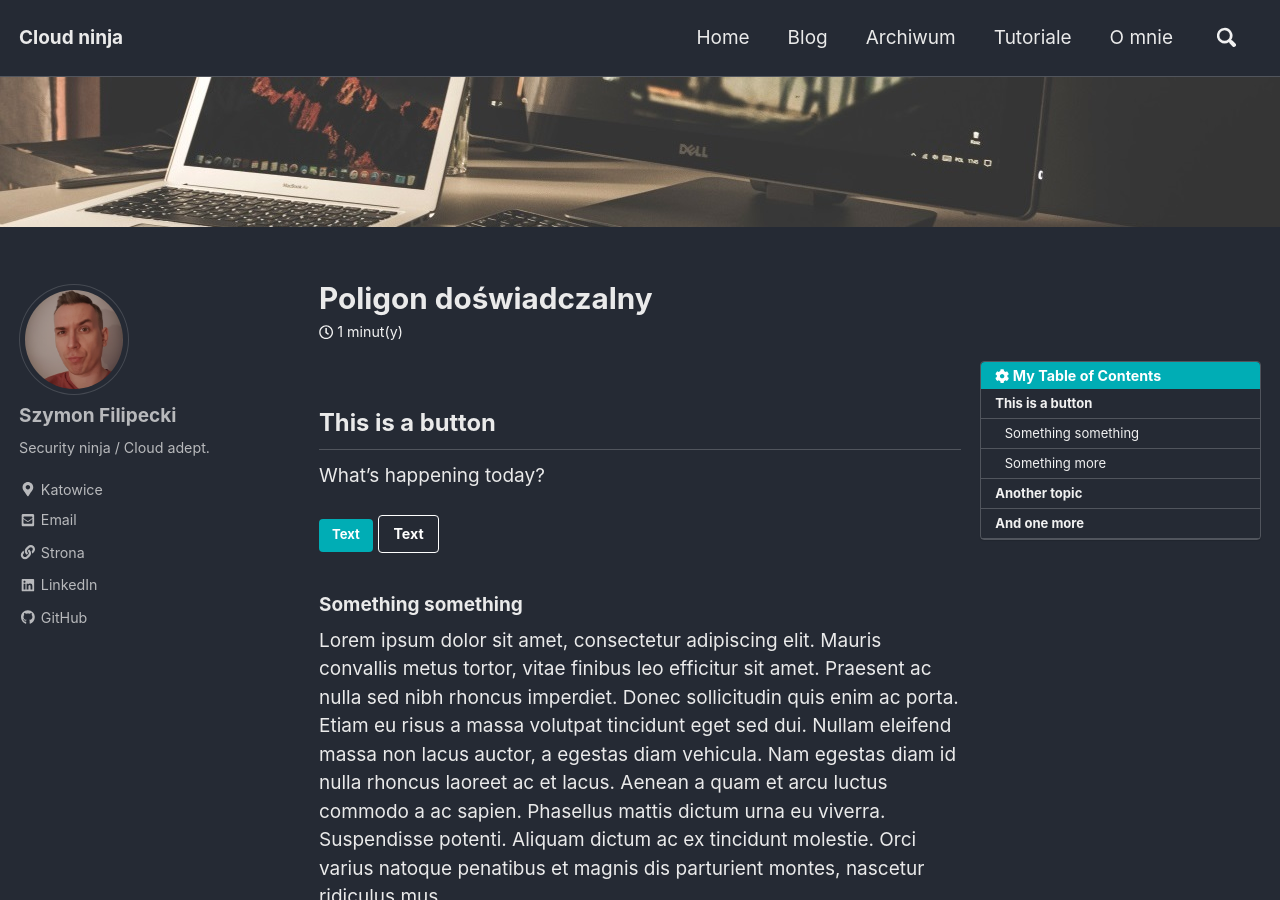
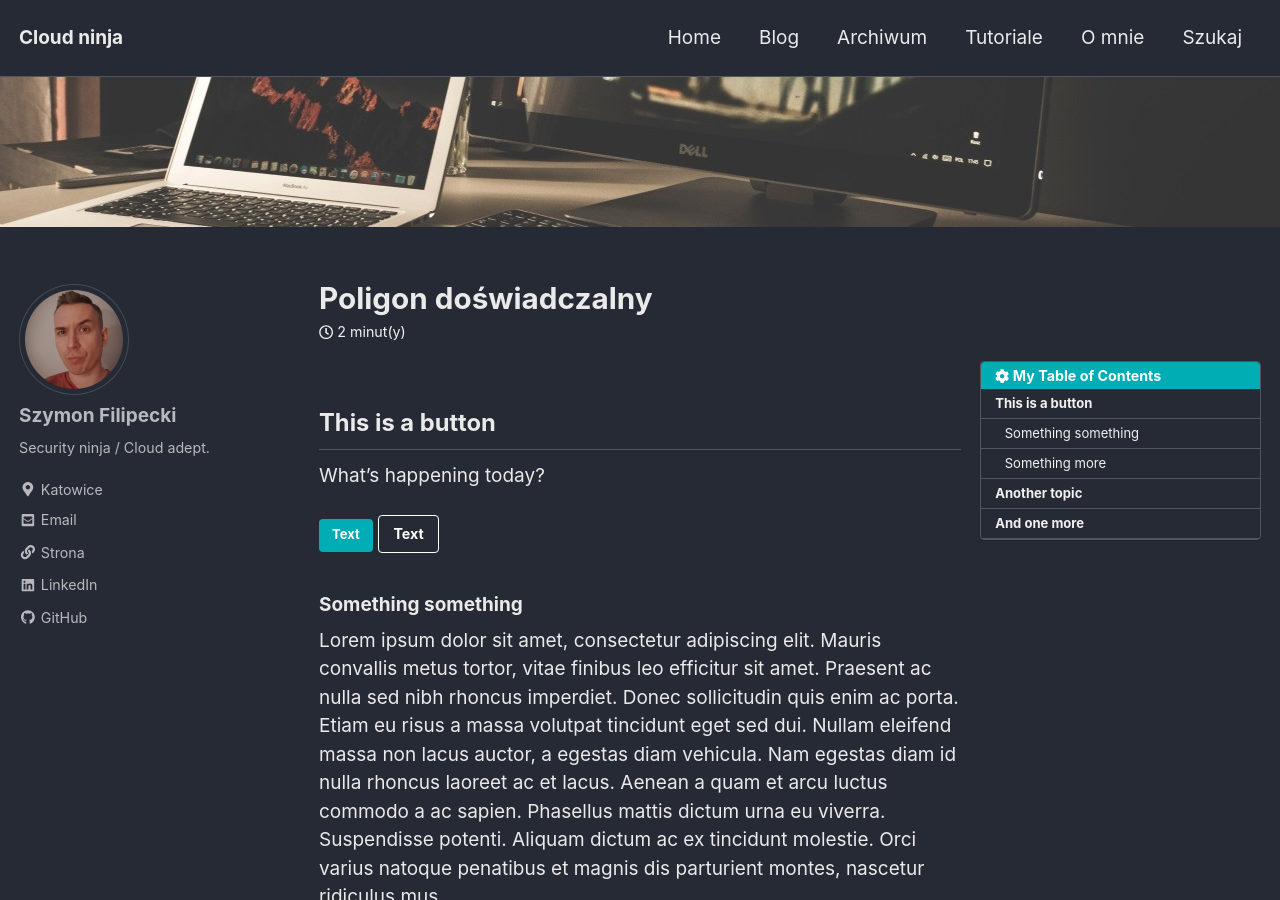
Before and after one commit to shymeck/shymeck.xyz, a Jekyll site: the page built from _posts/2018-12-18-poligon-doswiadczalny.md, in a window 1280 px wide and 900 px high. Built offline with Jekyll 4.4.1, drawn with Linux system fonts in a browser that asks for light colours; cached includes are drawn as plain includes; nearby versions of some CDN libraries; comment, search, counter and statistics services are not loaded; some of the changed text lies outside the part shown.

Commit message:
Changed search option to dedicated page, to stop loading lunr by default. Removed teaser image from search results.

```diff
--- a/_config.yml
+++ b/_config.yml
@@ -26,7 +26,7 @@
 repository: # GitHub username/repo-name e.g. "mmistakes/minimal-mistakes"
 teaser: # path of fallback teaser image, e.g. "/assets/images/500x300.png"
 breadcrumbs: false # true, false (default)
-words_per_minute: 200
+words_per_minute: 170
 comments:
   provider: "disqus" # false (default), "disqus", "discourse", "facebook", "google-plus", "staticman", "staticman_v2" "custom"
   disqus:
@@ -60,7 +60,7 @@
   secret:
 atom_feed:
   path: # blank (default) uses feed.xml
-search: true # true, false (default)
+search: false # true, false (default)
 search_full_content: # true, false (default)
 search_provider: lunr # lunr (default), algolia, google
 algolia:
--- a/_data/navigation.yml
+++ b/_data/navigation.yml
@@ -10,3 +10,5 @@
     url: /categories/tutoriale/
   - title: "O mnie"
     url: /o-mnie/
+  - title: "Szukaj"
+    url: /search/
--- a/_posts/2018-12-18-poligon-doswiadczalny.md
+++ b/_posts/2018-12-18-poligon-doswiadczalny.md
@@ -31,10 +31,21 @@
 
 Phasellus iaculis blandit justo ac gravida. Curabitur at feugiat erat. Morbi ut nulla nec augue egestas imperdiet. Nulla finibus ligula augue, vel tincidunt orci lacinia nec. Ut efficitur placerat eleifend. Duis venenatis metus sit amet est vehicula varius commodo at ante. Proin eu mattis neque, quis bibendum lacus. Donec in vehicula neque. Maecenas vestibulum mauris euismod mauris interdum, sit amet convallis augue cursus. Ut hendrerit elit eu viverra faucibus. Fusce tempus sodales mi. Aliquam quis congue nunc, sit amet rutrum odio. Morbi non scelerisque erat. Curabitur euismod vestibulum suscipit.
 
+<img src="/assets/images/unsplash-gallery-image-1-th-sm.jpg" width="100%" data-echo="/assets/images/unsplash-gallery-image-1-th.jpg">
+
 ## Another topic
 
-In blandit nisl non quam vehicula mattis. Nullam ac tellus ut lectus rhoncus sagittis. Pellentesque interdum at diam aliquam ullamcorper. Phasellus diam magna, placerat sit amet condimentum sit amet, tincidunt ac ante. Aenean non dolor non sem porttitor scelerisque et vel lacus. Aenean vel egestas ipsum. Etiam consequat augue risus, sit amet gravida neque congue eget. Vivamus auctor est finibus, lobortis enim auctor, sollicitudin nibh.
+![image2]In blandit nisl non quam vehicula mattis. Nullam ac tellus ut lectus rhoncus sagittis. Pellentesque interdum at diam aliquam ullamcorper. Phasellus diam magna, placerat sit amet condimentum sit amet, tincidunt ac ante. Aenean non dolor non sem porttitor scelerisque et vel lacus. Aenean vel egestas ipsum. Etiam consequat augue risus, sit amet gravida neque congue eget. Vivamus auctor est finibus, lobortis enim auctor, sollicitudin nibh.
+
+And this is the second image
+
+![image3]
 
 ## And one more
 
 Nulla et placerat nulla. In ut massa sit amet turpis venenatis tempor. Quisque fermentum venenatis finibus. Sed posuere pellentesque finibus. Fusce ac libero sit amet diam lobortis dictum. Integer tempus quam lorem, in luctus quam venenatis sit amet. Nullam suscipit nisl ante, a malesuada nisl malesuada nec. Phasellus convallis, augue vitae consectetur cursus, nibh lacus placerat metus, ut laoreet ante enim eu risus. Praesent eu ornare risus, nec rhoncus arcu.
+
+[image2]: /assets/images/unsplash-gallery-image-2-th-sm.jpg
+{: width="200px" .align-right data-echo="/assets/images/unsplash-gallery-image-2-th.jpg"}
+[image3]: /assets/images/unsplash-gallery-image-2-th-sm.jpg
+{: width="200px" .align-center data-echo="/assets/images/unsplash-gallery-image-2-th.jpg"}
--- a/assets/js/lunr/lunr-en.js
+++ b/assets/js/lunr/lunr-en.js
@@ -51,9 +51,6 @@
               '<h2 class="archive__item-title" itemprop="headline">'+
                 '<a href="'+store[ref].url+'" rel="permalink">'+store[ref].title+'</a>'+
               '</h2>'+
-              '<div class="archive__item-teaser">'+
-                '<img src="'+store[ref].teaser+'" alt="">'+
-              '</div>'+
               '<p class="archive__item-excerpt" itemprop="description">'+store[ref].excerpt.split(" ").splice(0,20).join(" ")+'...</p>'+
             '</article>'+
           '</div>';
```
Also changed, not shown: _pages/search.md (added, +5 -0 lines).
